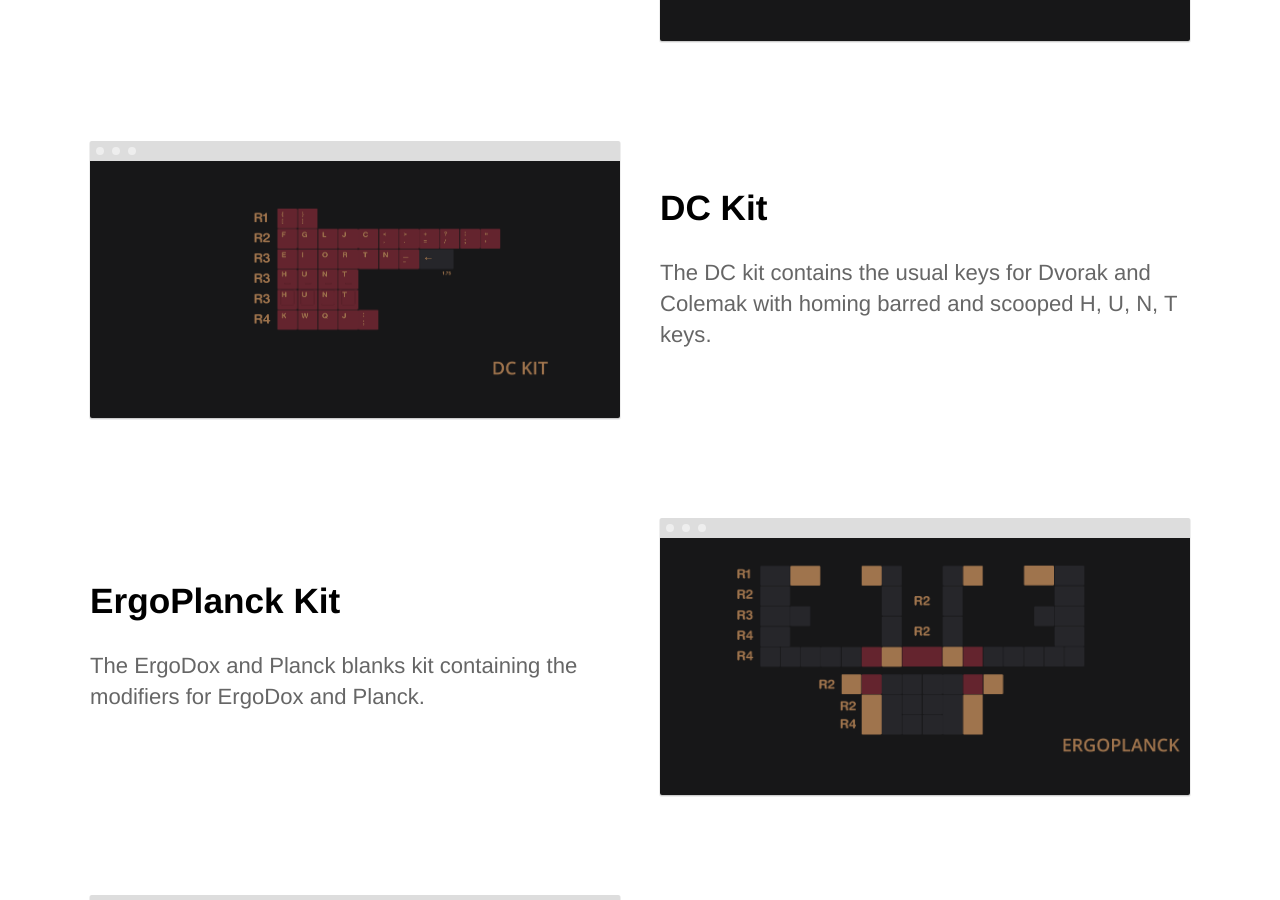
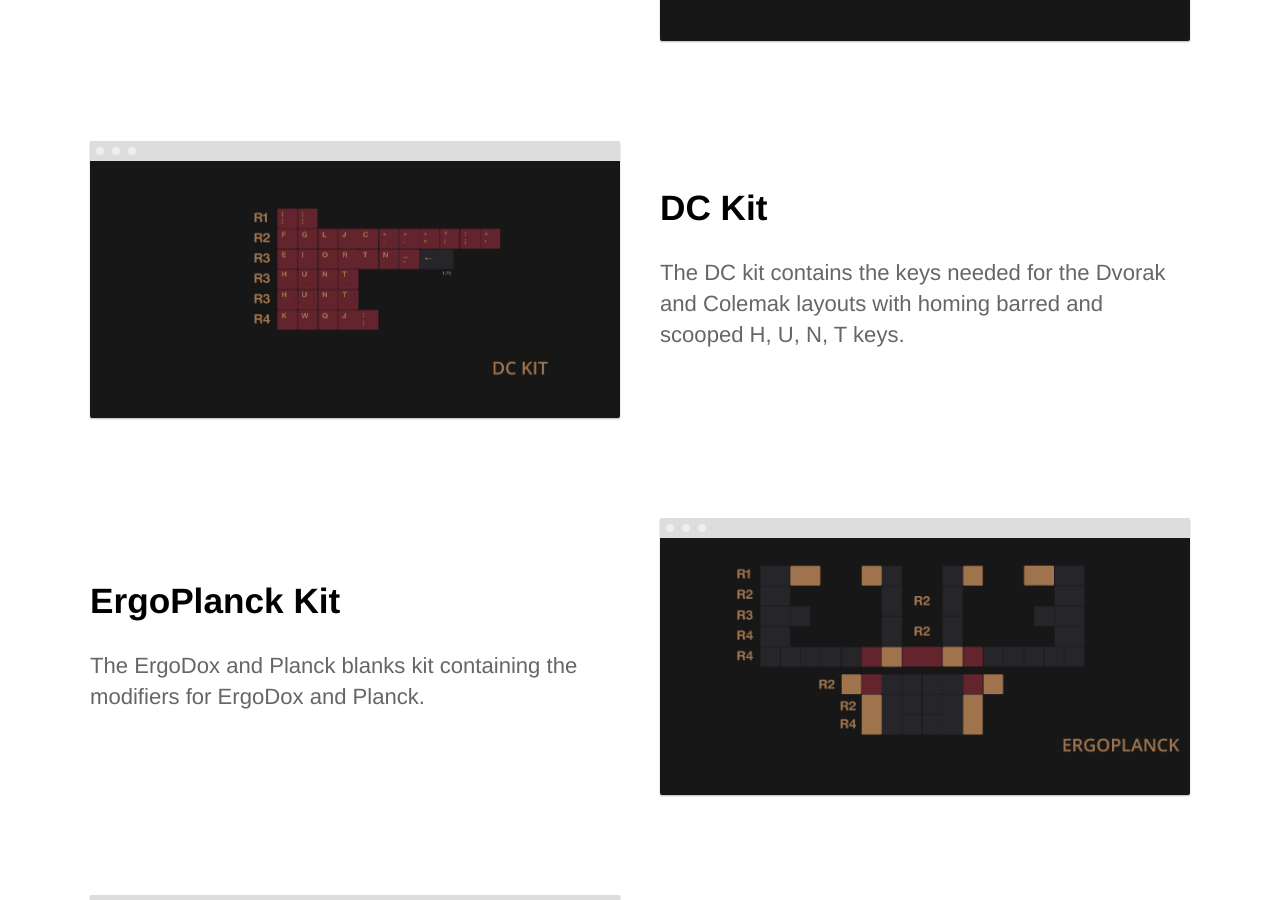
Before and after one commit to RedSunsRMK/redsunsrmk.github.io, a Jekyll site: the page built from index.html, in a window 1280 px wide and 900 px high, scrolled down 2821 px. Built offline with Jekyll 4.4.1, drawn with Linux system fonts in a browser that asks for light colours.

Commit message:
Update index.html

```diff
--- a/index.html
+++ b/index.html
@@ -80,7 +80,7 @@ description: A samurai-themed keyset.
 		<div class="container flex">
 			<div class="text editable">
 				<h2><strong>DC Kit</strong></h2>
-				<p>The DC kit contains the usual keys for Dvorak and Colemak with homing barred and scooped H, U, N, T keys.</p>
+				<p>The DC kit contains the keys needed for the Dvorak and Colemak layouts with homing barred and scooped H, U, N, T keys.</p>
 			</div>
 			<div class="image">
 				<img src="/images/redsamurai/rs_dckit.png" alt="Screenshot" class="screenshot editable" />
```
